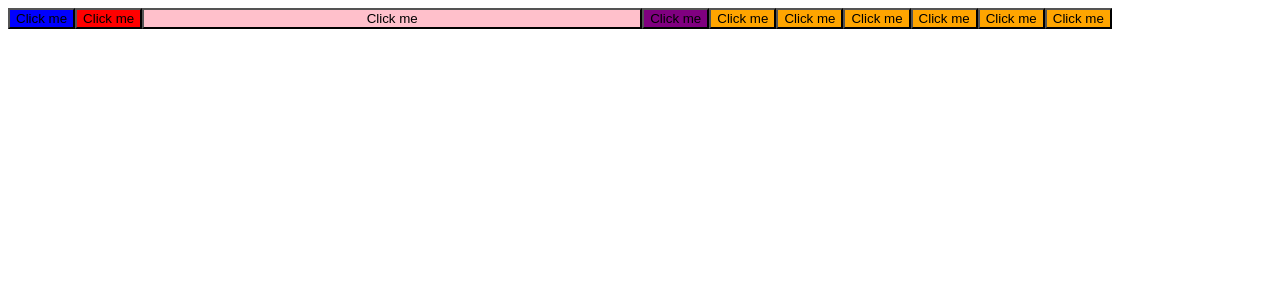
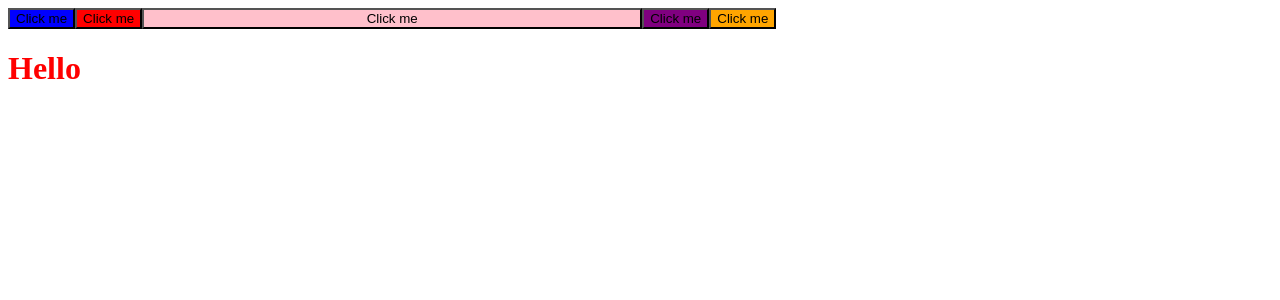
Before and after one commit to SchoolOfCode/final-project-repo-bossa-nova, a React (Create React App) app: page / in a window 1280 px wide. Shown: the top 300 px of the page. Built offline with nearby package versions, Linux system fonts and the light colour scheme; no server answers.

Commit message:
simple component prototype

```diff
--- a/src/App.js
+++ b/src/App.js
@@ -1,5 +1,6 @@
 import { useEffect, useState } from "react";
 import Button from "./Components/Button";
+import Heading from "./Components/Heading";
 import "./App.css";
 
 function App() {
@@ -24,11 +25,7 @@ function App() {
       <Button type="addJobButton" />
       <Button type="cancelButton" />
       <Button type="saveButton" />
-      <Button type="saveButton" />
-      <Button type="saveButton" />
-      <Button type="saveButton" />
-      <Button type="saveButton" />
-      <Button type="saveButton" />
+      <Heading />
     </div>
   );
 }
--- /dev/null
+++ b/src/Components/Heading/Heading.module.css
@@ -0,0 +1,3 @@
+.redHeading {
+  color: red;
+}
--- /dev/null
+++ b/src/Components/Heading/index.js
@@ -0,0 +1,8 @@
+import React from "react";
+import css from "./Heading.module.css";
+
+const Heading = () => {
+  return <h1 className={css.redHeading}>Hello</h1>;
+};
+
+export default Heading;
```
